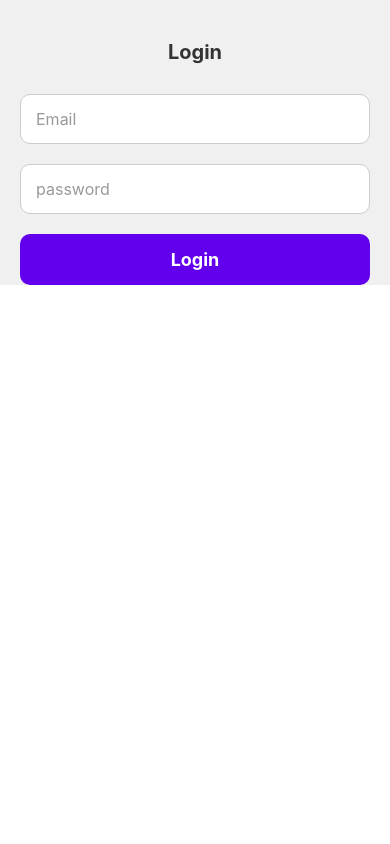
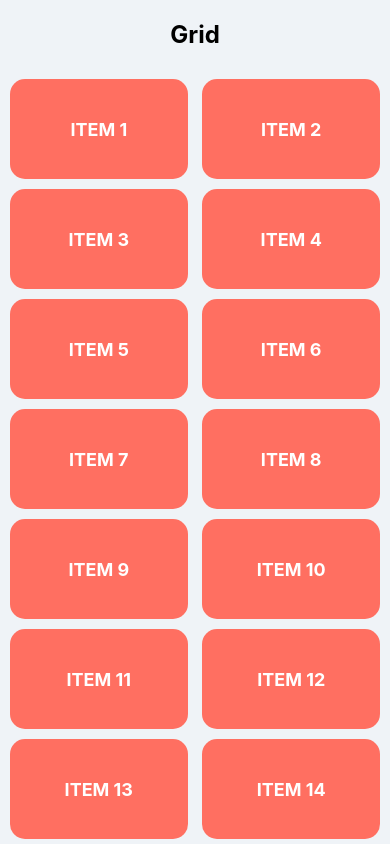
Before and after one commit to zaeemrehman3/ReactNativeApp, a React Native app: screen / in a window 390 px wide. Built offline with nearby package versions, Linux system fonts and the light colour scheme.

Commit message:
components added

```diff
--- a/App.jsx
+++ b/App.jsx
@@ -8,13 +8,15 @@ import { View, Button, Text } from 'react-native';
 //  import Styling from './src/components/Styling'
 // import FlatListScreen from './src/components/FlatListScreen'
 // import SectionListScreen from './src/components/SectionListScreen'
-import LoginForm from './src/components/LoginForm'
+// import LoginForm from './src/components/LoginForm'
+// import ContactListScreen from './src/screens/Contact/ContactListScreen'
+import Grid from './src/components/Grid';
 
 
 
 const App = () => {
   return (
-    <View>
+    <View style={{flex:1}} >
       {/* {/* <Text style={ { fontSize : 30 } } >Zaeem Rehman</Text>
       <Text style={ { fontSize : 30 } } >Mobile App Developer</Text> */}
       {/* <OnPress /> */}
@@ -24,7 +26,9 @@ const App = () => {
       {/* <Styling /> */}
       {/* <FlatListScreen /> */}
       {/* <SectionListScreen /> */}
-      <LoginForm />
+      {/* <LoginForm /> */}
+      {/* <ContactListScreen /> */}
+      <Grid />
 
 
 
--- /dev/null
+++ b/src/components/Grid.jsx
@@ -0,0 +1,98 @@
+import { View, Text, ScrollView, StyleSheet } from 'react-native';
+import React from 'react';
+
+
+
+const data = [
+    { id: 1, title: 'Item 1' },
+    { id: 2, title: 'Item 2' },
+    { id: 3, title: 'Item 3' },
+    { id: 4, title: 'Item 4' },
+    { id: 5, title: 'Item 5' },
+    { id: 6, title: 'Item 6' },
+    { id: 7, title: 'Item 7' },
+    { id: 8, title: 'Item 8' },
+    { id: 9, title: 'Item 9' },
+    { id: 10, title: 'Item 10' },
+    { id: 11, title: 'Item 11' },
+    { id: 12, title: 'Item 12' },
+    { id: 13, title: 'Item 13' },
+    { id: 14, title: 'Item 14' },
+    { id: 15, title: 'Item 15' },
+    { id: 16, title: 'Item 16' },
+    { id: 17, title: 'Item ' },
+    { id: 18, title: 'Item ' },
+    { id: 19, title: 'Item ' },
+    { id: 20, title: 'Item ' },
+    { id: 21, title: 'Item ' },
+    { id: 22, title: 'Item ' },
+    { id: 23, title: 'Item ' },
+    { id: 24, title: 'Item ' },
+    { id: 25, title: 'Item ' },
+    { id: 26, title: 'Item ' },
+
+
+];
+
+
+const Grid = () => {
+  return (
+    <View style={styles.mainContainer} >
+      <Text style={styles.heading} >Grid</Text>
+      <ScrollView contentContainerStyle={styles.container} >
+        {data.map((item) => (
+                <View key={item.id}  style={styles.gridItem} >
+                    <Text style={styles.itemText}  >{item.title}</Text>
+                </View>
+         ) )
+        }
+      </ScrollView>
+    </View>
+  );
+};
+
+
+const styles = StyleSheet.create({
+
+  mainContainer : {
+    flex : 1,
+    backgroundColor : '#eff3f7ff',
+  },
+
+  heading : {
+    fontSize : 24,
+    fontWeight : 'bold',
+    textAlign : 'center',
+    marginVertical : 20,
+    color : '#000'
+  },
+
+  container : {
+    flexDirection : 'row',
+    flexWrap : 'wrap',
+    justifyContent : 'space-between',
+    padding : 10,
+  },
+
+  gridItem : {
+    backgroundColor : '#ff6f61',
+    padding : 20,
+    marginBottom : 10,
+    width : '48%',
+    height : 100,
+    borderRadius : 15,
+    alignItems : 'center',
+    justifyContent : 'center',
+  },
+
+  itemText : {
+    color : '#fff',
+    fontSize : 18,
+    fontWeight : '700',
+    textTransform : 'uppercase',
+  },
+
+
+});
+
+export default Grid;
--- /dev/null
+++ b/src/screens/Contact/ContactListScreen.jsx
@@ -0,0 +1,23 @@
+import { FlatList } from 'react-native';
+import React from 'react';
+import { users } from './userContactinfo';
+import ContactItem from '../../components/ContactItem'
+import { Text } from 'react-native';
+import { styles } from './style';
+
+
+const ContactListScreen = () => {
+  const renderItem= ({item}) => <ContactItem name={item.name} email={item.email}  />;
+  return (
+   <FlatList
+        data={users}
+        renderItem={renderItem}
+        keyExtractor={(item) => item.id }
+        contentContainerStyle={styles.list}
+        ListHeaderComponent={<Text style={styles.heading} >Contacts</Text>}
+
+   />
+  );
+};
+
+export default ContactListScreen;
```
Also changed, not shown: src/components/ContactItem.jsx (added, +14 -0 lines), src/screens/Contact/style.js (added, +37 -0 lines), src/screens/Contact/userContactinfo.js (added, +11 -0 lines).
